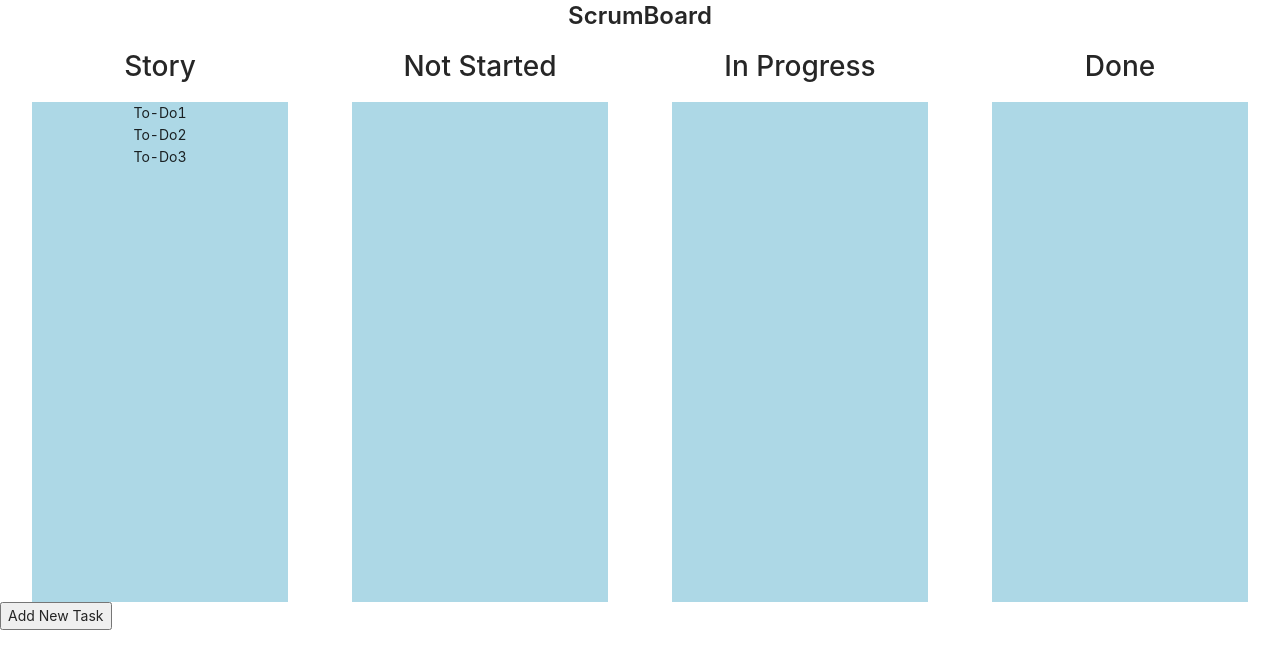
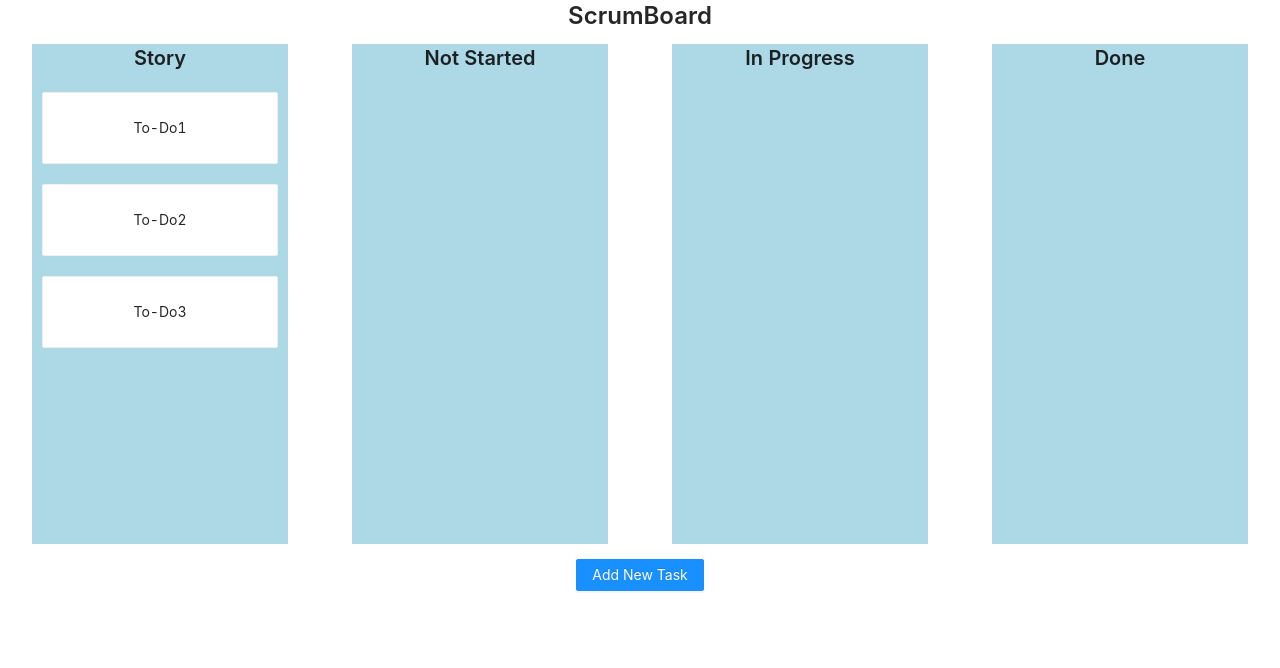
Before and after one commit to tkaur6494/scrum-board, a React (Create React App) app: page / in a window 1280 px wide. Shown: the top 668 px of the page. Built offline with nearby package versions, Linux system fonts and the light colour scheme.

Commit message:
CSS Added
1. All CSS added in App.css

2. Removed Inline styling

```diff
--- a/src/App.css
+++ b/src/App.css
@@ -36,3 +36,23 @@
     transform: rotate(360deg);
   }
 }
+
+.taskCardContainer{
+  padding:10px;
+
+}
+
+.ant-card-body{
+  overflow: hidden;
+  text-overflow: ellipsis;
+}
+
+.taskListContainer{
+  height: 500px;
+  background: lightblue;
+  width:20%
+}
+
+.ant-btn-primary{
+  margin:15px
+}
--- a/src/Components/ScrumBoard.js
+++ b/src/Components/ScrumBoard.js
@@ -1,7 +1,7 @@
 import React, { useState, useEffect } from "react";
 import { v4 as uuidv4 } from "uuid";
 import StatusList from "./StatusList";
-import { Layout, Row, Typography,Modal } from "antd";
+import { Layout, Row, Typography,Button } from "antd";
 import { DragDropContext, Droppable } from "react-beautiful-dnd";
 import "antd/dist/antd.css";
 import AddTaskModal from "./AddTaskModal";
@@ -114,15 +114,15 @@ const ScrumBoard = () => {
         >
           {Object.keys(completeTaskList).map((listId) => {
             return (
-              <div key={listId} style={{width:"20%"}}>
-                <h1>{completeTaskList[listId].title}</h1>
+              <div key={listId} className="taskListContainer">
+                <Title level={4}>{completeTaskList[listId].title}</Title>
                 <Droppable key={listId} droppableId={listId}>
                   {(provided, snapshot) => {
                     return (
                       <div
                         ref={provided.innerRef}
                         {...provided.droppableProps}
-                        style={{ height: "500px", background: "lightblue" }}
+
                         key={listId}
                       >
                         <StatusList
@@ -142,8 +142,8 @@ const ScrumBoard = () => {
           })}
         </DragDropContext>
       </Row>
-      <Row>
-          <button onClick={()=>onClickShowModal()}>Add New Task</button>
+      <Row justify="center">
+          <Button type="primary" onClick={()=>onClickShowModal()}>Add New Task</Button>
       </Row>
       <AddTaskModal onClickShowModal={onClickShowModal} showAddTaskModal={showAddTaskModal} completeTaskList={completeTaskList} onSubmit={(newTask)=>{onSubmit(newTask)}}/>
 
--- a/src/Components/TaskCard.js
+++ b/src/Components/TaskCard.js
@@ -1,4 +1,5 @@
 import React from "react";
+import {Card} from 'antd';
 import { Draggable } from "react-beautiful-dnd";
 
 const TaskCard = (props) => {
@@ -14,9 +15,13 @@ const TaskCard = (props) => {
             {...provided.dragHandleProps}
             {...provided.draggableProps}
             style={provided.draggableProps.style}
+            className="taskCardContainer"
           >
+            <Card>
+            {content}
+            </Card>
 
-            {content}
+
           </div>
         );
       }}
```
